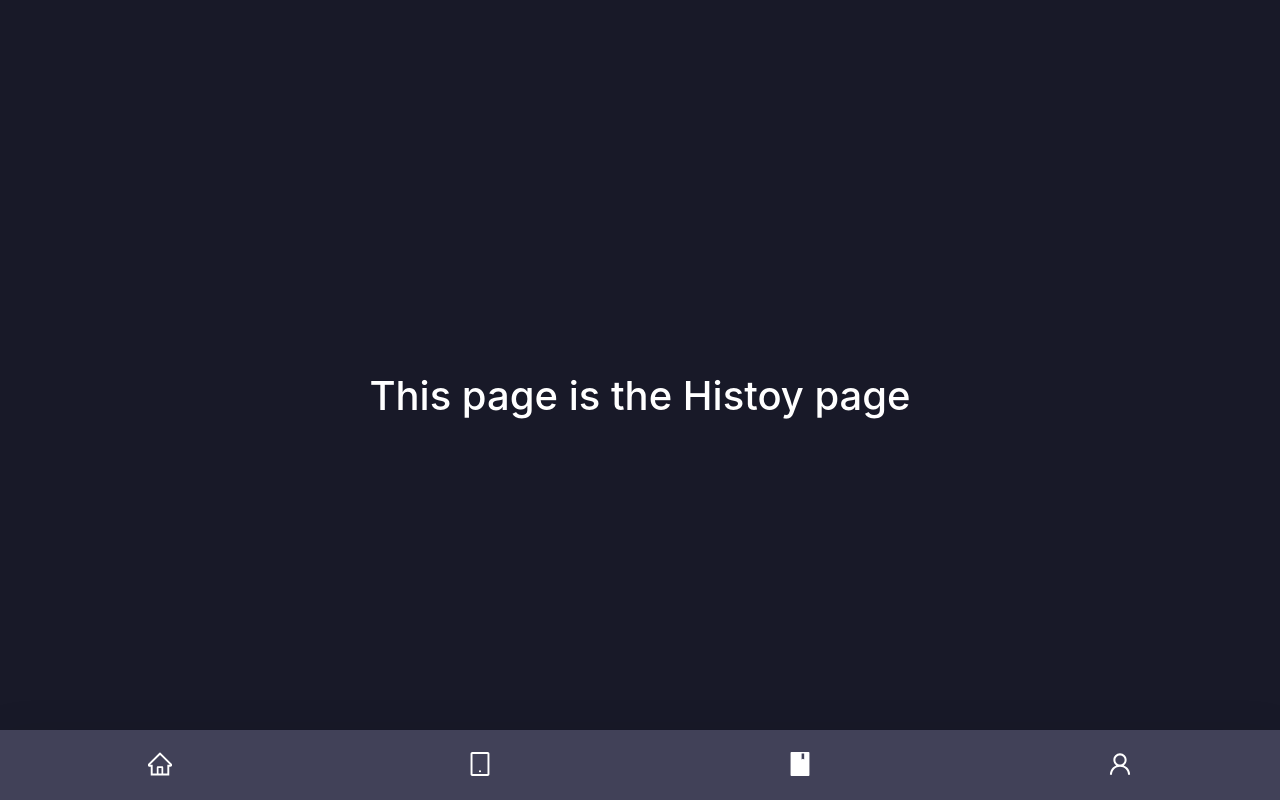
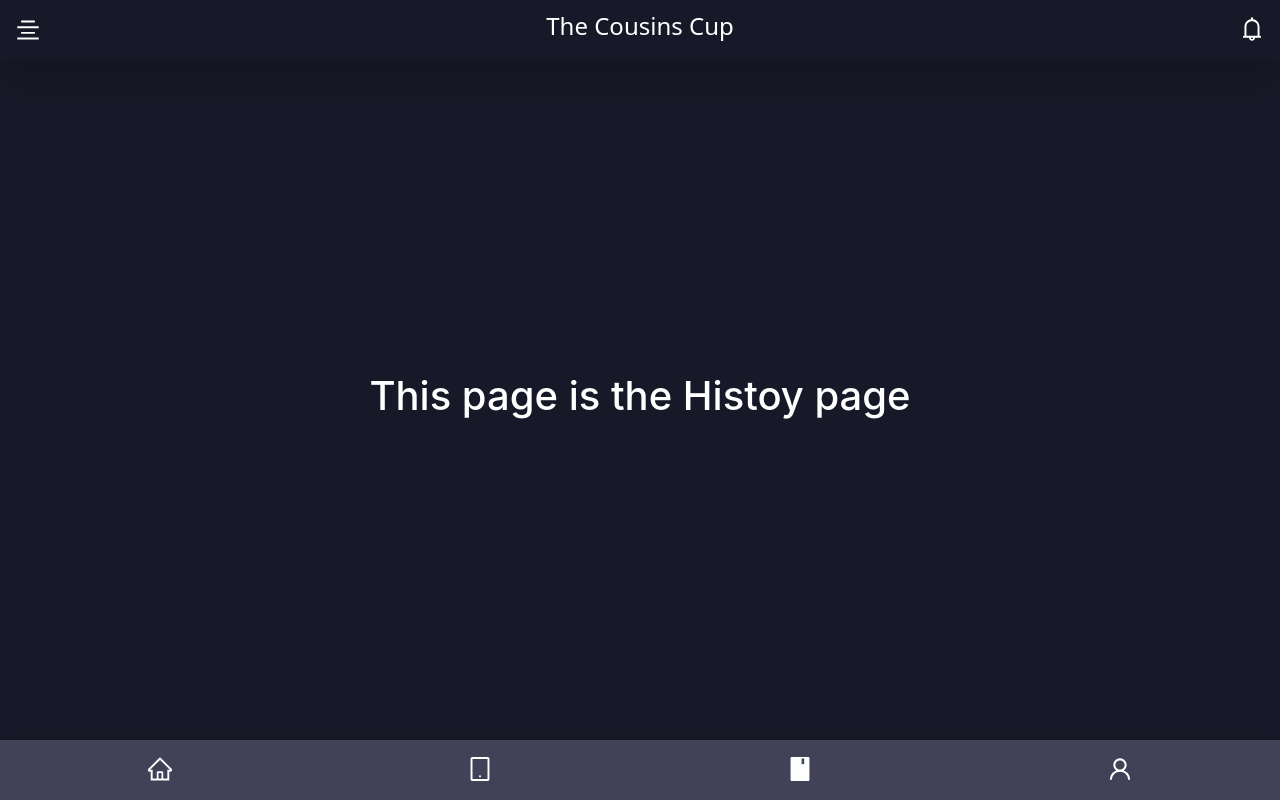
Before and after one commit to OisinSD/football-tournament, a React (Vite) app: page /history in a window 1280 px wide. Built offline with nearby package versions, Linux system fonts and the light colour scheme; what antd-style would draw is missing.

Commit message:
added a top bar and notifications page

```diff
--- a/src/App.jsx
+++ b/src/App.jsx
@@ -9,6 +9,7 @@ import ProfilePage from './pages/ProfilePage';
 import TableStandings from './pages/TableStandingsPage';
 import WelcomePage from './pages/WelcomePage';
 import History from "./pages/HistoryPage";
+import Notifications from "./pages/NotificationsPage";
 import "bootstrap/dist/css/bootstrap.min.css";
 
 
@@ -24,6 +25,7 @@ const App = () => {
           <Route path = "/MyProfile" element={<ProfilePage />} />
           <Route path = "/mainDashBoard" element={<MainDashBoard />} />
           <Route path = "/history" element = {<History />} />
+          <Route path = "/notifications" element = {<Notifications/>}/>
         </Routes>
       </div>
     </Router>
--- a/src/components/BottomBar.jsx
+++ b/src/components/BottomBar.jsx
@@ -18,8 +18,8 @@ import { NavLink, useLocation } from "react-router-dom";
     return(
 
         <div
-        className=" position-fixed bottom-0 text-center w-100 shadow-lg d-flex align-items-center justify-content-around"
-        style={{ backgroundColor: "#414158", height: "70px" }}>
+        className="position-fixed bottom-0 text-center w-100 shadow-lg d-flex align-items-center justify-content-around"
+        style={{ backgroundColor: "#414158", height: "60px" }}>
 
             <NavLink to="/mainDashBoard" className="border-0">
             {pathname === "/mainDashBoard" ? <HomeFilled style={{fontSize: "24px", color: "white"}} /> : <HomeOutlined style={{fontSize: "24px", color: "white"}}/> }
--- /dev/null
+++ b/src/components/Cards.jsx
@@ -0,0 +1,12 @@
+import { Card } from "antd";
+import React from "react";
+import "../styles.css";
+
+
+export default function notificationCard(){
+    return(
+        <Card>
+
+        </Card>
+    );
+}
--- a/src/components/TopBar.jsx
+++ b/src/components/TopBar.jsx
@@ -0,0 +1,27 @@
+import React from "react";
+// import "../styles";
+import { BellOutlined, BellFilled, AlignCenterOutlined, LeftOutlined } from "@ant-design/icons";
+import { NavLink, useLocation} from "react-router-dom";
+
+export default function TopBar(){
+    const {pathname} = useLocation();
+    return(
+            <div
+            className="position-fixed top-0 w-100 shadow-lg d-flex align-items-center justify-content-between px-3"
+            style={{ backgroundColor: "#181928", height: "60px" }}>
+
+            {pathname === "/notifications" ? (
+                <NavLink to ="/mainDashBoard" className="border-0">
+                    <LeftOutlined style={{fontSize: "24px", color:"white"}}/>
+                </NavLink> )
+                :
+                (<AlignCenterOutlined style={{fontSize: "24px", color:"white"}}/> )}
+
+            <h4 style={{color: "white"}}>The Cousins Cup</h4>
+            <NavLink to = "/notifications" className="border-0">
+            {pathname === "/notifications" ? <BellFilled style={{fontSize: "24px", color: "white"}}/> : <BellOutlined style={{fontSize: "24px", color: "white"}}/> }
+            </NavLink>
+
+            </div>
+    );
+}
--- a/src/pages/HistoryPage.jsx
+++ b/src/pages/HistoryPage.jsx
@@ -2,11 +2,13 @@ import React from "react";
 import BottomBar from "../components/BottomBar";
 import "../styles.css";
 import { Layout } from "antd";
+import TopBar from "../components/TopBar";
 
 export default function History(){
 
     return(
         <>
+        <TopBar></TopBar>
             <Layout className="back-drop">
                 <div className="word-content">
                     <h1>This page is the Histoy page</h1>
--- a/src/pages/MainDashBoardPage.jsx
+++ b/src/pages/MainDashBoardPage.jsx
@@ -2,12 +2,14 @@ import React from "react";
 import { Layout } from "antd";
 import "../styles.css";
 import BottomBar from "../components/BottomBar";
+import TopBar from "../components/TopBar";
 
 export default function MainDashBoard(){
 
         return (
             // <BottomBar>
             <>
+            <TopBar></TopBar>
             <Layout className="back-drop">
                 <div className="word-content">
                     <h1>This is the Main Dashboard</h1>
--- /dev/null
+++ b/src/pages/NotificationsPage.jsx
@@ -0,0 +1,25 @@
+import React from "react";
+import "../styles.css";
+import { Layout } from "antd";
+import BottomBar from "../components/BottomBar";
+import TopBar from "../components/TopBar";
+import notificationCard from "../components/Cards";
+// import { Color } from "antd/es/color-picker";
+
+export default function notifications(){
+
+    return(
+      <>
+      <TopBar></TopBar>
+
+      {/* <notificationCard> */}
+      <Layout className="back-drop">
+      <div className="word-content">
+        <h3>Oisin will win the 2026 Cousins Cup</h3>
+      </div>
+      </Layout>
+      {/* </notificationCard> */}
+      {/* <BottomBar></BottomBar> */}
+      </>
+    );
+}
--- a/src/pages/ProfilePage.jsx
+++ b/src/pages/ProfilePage.jsx
@@ -2,10 +2,12 @@ import React from "react";
 import "../styles.css";
 import BottomBar from "../components/BottomBar";
 import { Layout } from "antd";
+import TopBar from "../components/TopBar";
 
 export default function ProfilePage(){
     return(
         <>
+        <TopBar></TopBar>
         <Layout className="back-drop">
             <div className="word-content">
                 <h1>This it he profile Page</h1>
--- a/src/pages/TableStandingsPage.jsx
+++ b/src/pages/TableStandingsPage.jsx
@@ -2,10 +2,12 @@ import React from "react";
 import BottomBar from "../components/BottomBar";
 import "../styles.css";
 import { Layout } from "antd";
+import TopBar from "../components/TopBar";
 
 export default function TableStandings(){
     return(
         <>
+        <TopBar></TopBar>
         <Layout className="back-drop">
             <div className="word-content">
                 <h1>This is the Table Standings Page</h1>
--- a/src/styles.css
+++ b/src/styles.css
@@ -9,7 +9,8 @@ html, body {
     padding: 0;
     width: 100%;
     height: 100%;
-    overflow: hidden;
+    /* overflow: hidden; */
+    /* padding-top: env(safe-area-inset-top); */
   }
   .container-fluid {
     padding: 70px;
@@ -35,7 +36,7 @@ html, body {
     text-align: center;
     position: relative;
     color: #F8F8F8;
-    overflow: hidden;
+    /* overflow: hidden; */
 
   }
 
@@ -83,3 +84,10 @@ html, body {
     color: white;
     text-align: center;
 }
+
+/* this is the top bar - bell icon (notifications) */
+
+.top-bar{
+    display: "flex";
+
+}
```
Also changed, not shown: src/components/FirstButton.jsx (+0 -13 lines), src/pages/WelcomePage.jsx (+0 -26 lines).
